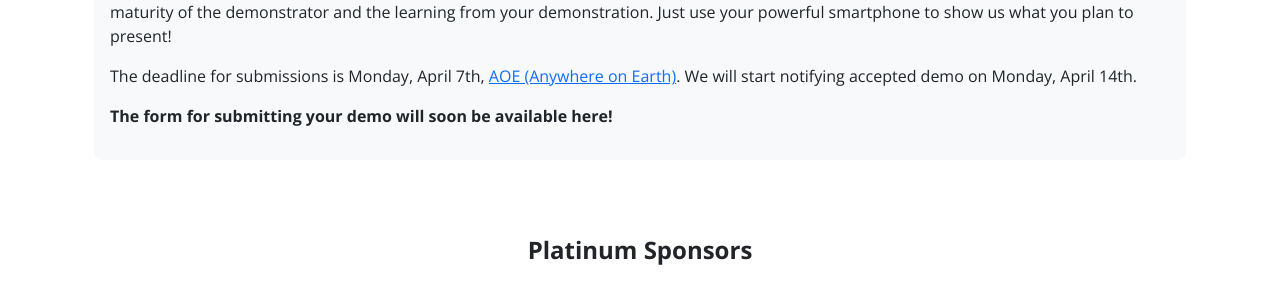
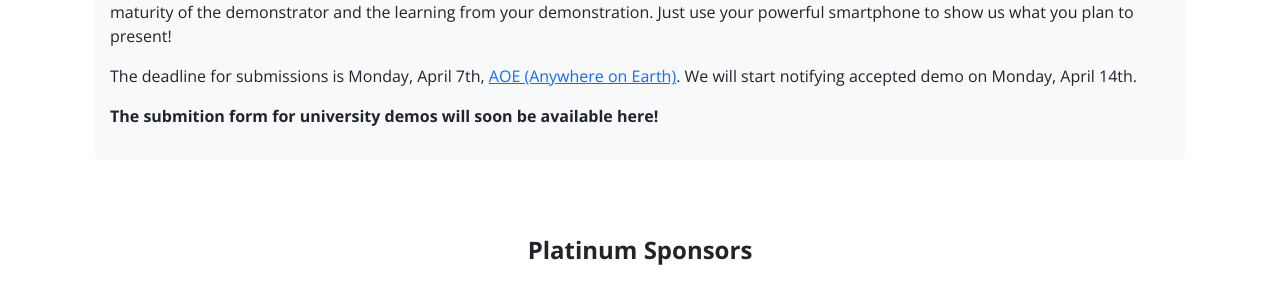
Before and after one commit to riscv-europe/summit-website-development, a Jekyll site: the page built from summit/2025/univ-demos.md, in a window 1280 px wide and 900 px high, scrolled down 1530 px. Shown: the part 155-443 px from the top of the window. Built offline with Jekyll 4.4.1, drawn with Linux system fonts in a browser that asks for light colours.

Commit message:
Fix: improve wording.

```diff
--- a/summit/2025/univ-demos.md
+++ b/summit/2025/univ-demos.md
@@ -63,7 +63,7 @@
   Earth)](https://en.wikipedia.org/wiki/Anywhere_on_Earth). We will
   start notifying accepted demo on Monday, April 14th.
 
-**The form for submitting your demo will soon be available here!**
+**The submition form for university demos will soon be available here!**
 
 <!-- <div class="row justify-content-md-center my-4"> -->
 <!--     <a href="https://forms.gle/VrV4SRPbJX5XiLgT6" class="btn btn-lg" style="background-color: var(--riscv-y); border-color: var(--riscv-y); width:50%;">Submit your proposal</a> -->
```
